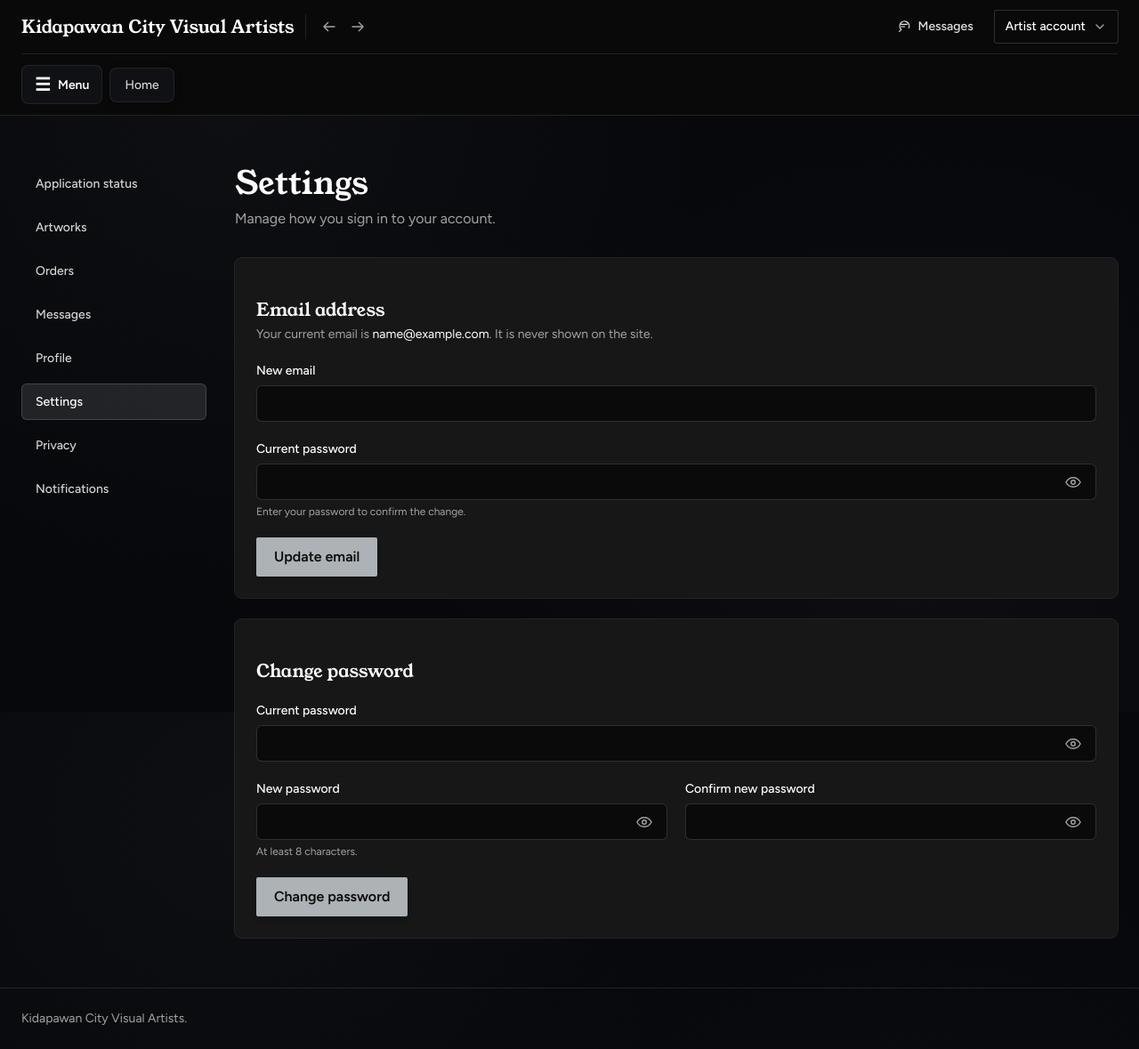
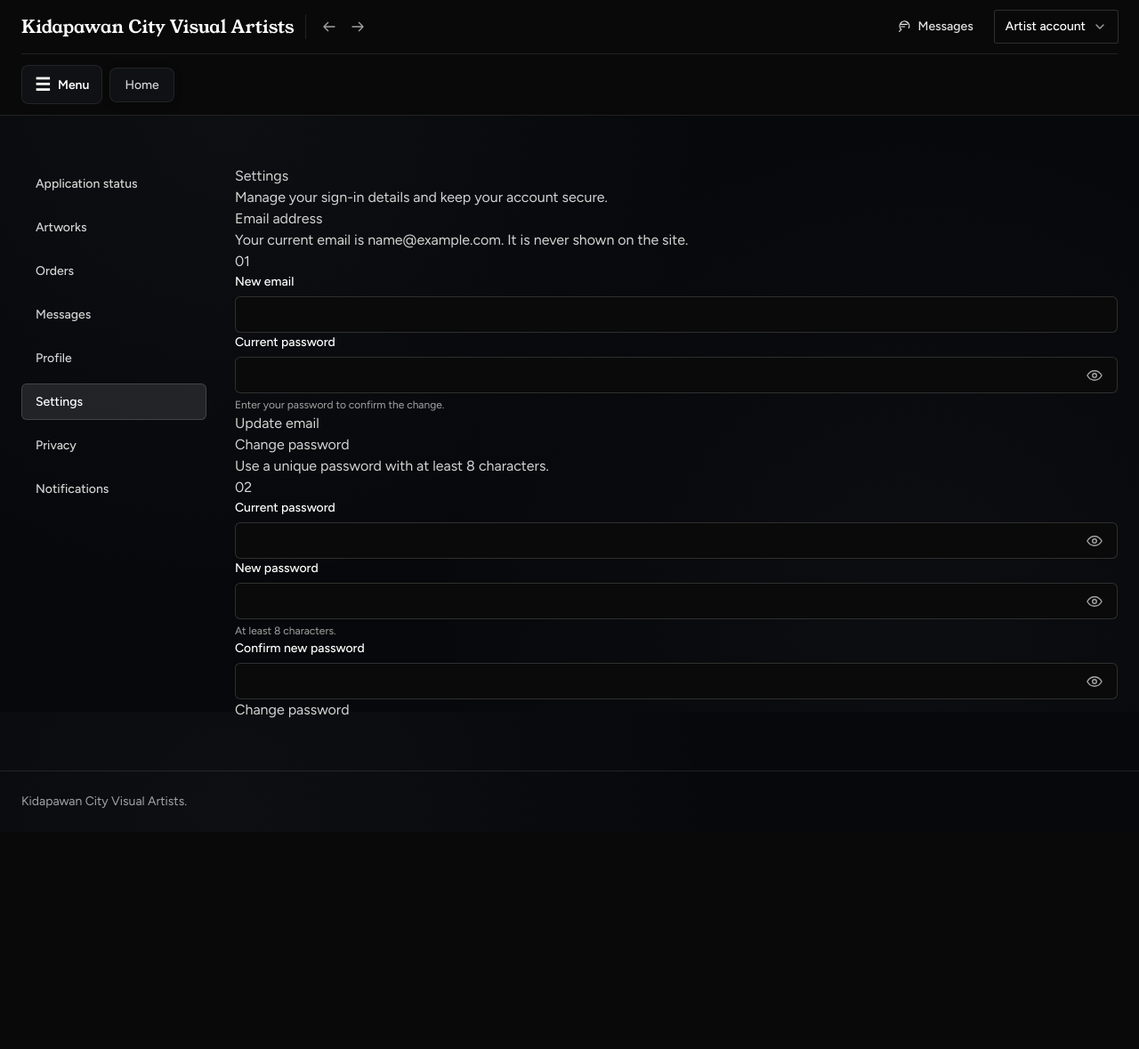
Before and after one commit to oxwendell26-prog/Artshed-prog, a Flask app: page /settings in a window 1280 px wide. Shown: the whole page at 89% size. After the commit the page ends 908 px from the top, so only its background shows below. Run offline with Flask 3, Linux system fonts and the light colour scheme; the visitor is signed in with stand-in values (Sample User, id 1); data comes from the database, SQL or seed files in the repository; data that the repository does not hold is empty; parts of the project's set-up code (start-up, migrations or seed data) failed here and were passed over; some libraries are stand-ins or nearby versions.

Commit message:
Add files via upload

```diff
--- a/templates/settings.html
+++ b/templates/settings.html
@@ -4,6 +4,11 @@
 {# Iminamanahin ang pangkalahatang anyo mula sa account_layout.html at inaangkat ang field macro #}
 {% extends "account_layout.html" %}
 {% from "macros.html" import field %}
+
+{% block styles %}
+{{ super() }}
+<link rel="stylesheet" href="{{ url_for('static', filename='css/settings.css') }}?v=4">
+{% endblock %}
 
 {# Pagtatakda ng pamagat ng pahina sa tab ng browser #}
 {% block title %}Settings | Kidapawan City Visual Artists{% endblock %}
@@ -13,43 +18,38 @@
 {# ========================================== #}
 {% block panel %}
 
-{# Pamagat at Deskripsyon ng Pahina ng Settings #}
-<h1 class="font-display text-3xl text-white sm:text-4xl">Settings</h1>
-<p class="mt-2 text-neutral-400">Manage how you sign in to your account.</p>
+<div class="settings-page">
+  <header class="settings-header">
+    <h1>Settings</h1>
+    <p>Manage your sign-in details and keep your account secure.</p>
+  </header>
 
 
   {# ========================================== #}
   {# 3. UPDATE EMAIL FORM #}
   {# ========================================== #}
-{# Pormularyo para sa pagpapalit ng email address ng user #}
-<form method="post" class="mt-8 space-y-5 rounded-lg bg-neutral-900 p-6 ring-1 ring-white/10">
-  {# CSRF Token para sa seguridad laban sa Cross-Site Request Forgery #}
+  <form method="post" class="settings-card">
     <input type="hidden" name="csrf_token" value="{{ csrf_token() }}" />
 
-  {# Action identifier para malaman ng backend na email ang ina-update #}
     <input type="hidden" name="action" value="email" />
 
+    <div class="settings-card-heading">
       <div>
-    <h2 class="font-display text-xl text-white">Email address</h2>
-
-    {# Pagpapakita ng kasalukuyang email address #}
-    <p class="mt-1 text-sm text-neutral-400">
-      Your current email is
-      <span class="text-white">{{ current_user.email }}</span>. It is never shown on the site.
-    </p>
+        <h2>Email address</h2>
+        <p>Your current email is <span>{{ current_user.email }}</span>. It is never shown on the site.</p>
+      </div>
+      <span class="settings-step">01</span>
     </div>
 
-  {# Field para sa bagong email #}
+    <div class="settings-fields">
       {{ field('new_email', 'New email', 'email', form.get('new_email','') if form.get('action') == 'email' else '', True,
       'email', '', errors.get('new_email','')) }}
 
-  {# Field para sa kasalukuyang password upang kumpirmahin ang pagbabago #}
       {{ field('email_password', 'Current password', 'password', '', True, 'current-password', 'Enter your password to
       confirm the change.', errors.get('email_password','')) }}
+    </div>
 
-  {# Submit button para sa pag-update ng email #}
-  <button
-    class="rounded-sm bg-[#acb2b5] px-5 py-2.5 font-semibold text-neutral-950 transition-all duration-200 hover:bg-[#c9ced1] hover:scale-[1.01] active:scale-95 shadow-md hover:shadow-[0_0_20px_rgba(172,178,181,0.25)] focus-visible:outline focus-visible:outline-2 focus-visible:outline-offset-4 focus-visible:outline-white">
+    <button class="settings-submit">
       Update email
     </button>
   </form>
@@ -58,34 +58,36 @@
   {# ========================================== #}
   {# 4. CHANGE PASSWORD FORM #}
   {# ========================================== #}
-{# Pormularyo para sa pagpapalit ng password ng user #}
-<form method="post" class="mt-6 space-y-5 rounded-lg bg-neutral-900 p-6 ring-1 ring-white/10">
-  {# CSRF Token para sa seguridad #}
+  <form method="post" class="settings-card">
     <input type="hidden" name="csrf_token" value="{{ csrf_token() }}" />
 
-  {# Action identifier para sa password update #}
     <input type="hidden" name="action" value="password" />
 
-  <h2 class="font-display text-xl text-white">Change password</h2>
+    <div class="settings-card-heading">
+      <div>
+        <h2>Change password</h2>
+        <p>Use a unique password with at least 8 characters.</p>
+      </div>
+      <span class="settings-step">02</span>
+    </div>
 
-  {# Field para sa kasalukuyang password #}
+    <div class="settings-fields">
       {{ field('current_password', 'Current password', 'password', '', True, 'current-password', '',
       errors.get('current_password','')) }}
 
-  {# Grid layout para sa bagong password at kumpirmasyon nito #}
-  <div class="grid gap-5 sm:grid-cols-2">
+      <div class="settings-password-grid">
         {{ field('new_password', 'New password', 'password', '', True, 'new-password', 'At least 8 characters.',
         errors.get('new_password','')) }}
 
         {{ field('confirm_password', 'Confirm new password', 'password', '', True, 'new-password', '',
         errors.get('confirm_password','')) }}
       </div>
+    </div>
 
-  {# Submit button para sa pagpapalit ng password #}
-  <button
-    class="rounded-sm bg-[#acb2b5] px-5 py-2.5 font-semibold text-neutral-950 transition-all duration-200 hover:bg-[#c9ced1] hover:scale-[1.01] active:scale-95 shadow-md hover:shadow-[0_0_20px_rgba(172,178,181,0.25)] focus-visible:outline focus-visible:outline-2 focus-visible:outline-offset-4 focus-visible:outline-white">
+    <button class="settings-submit">
       Change password
     </button>
   </form>
+</div>
 
 {% endblock %}
```
Lines whose indentation alone changed are shown as unchanged.
